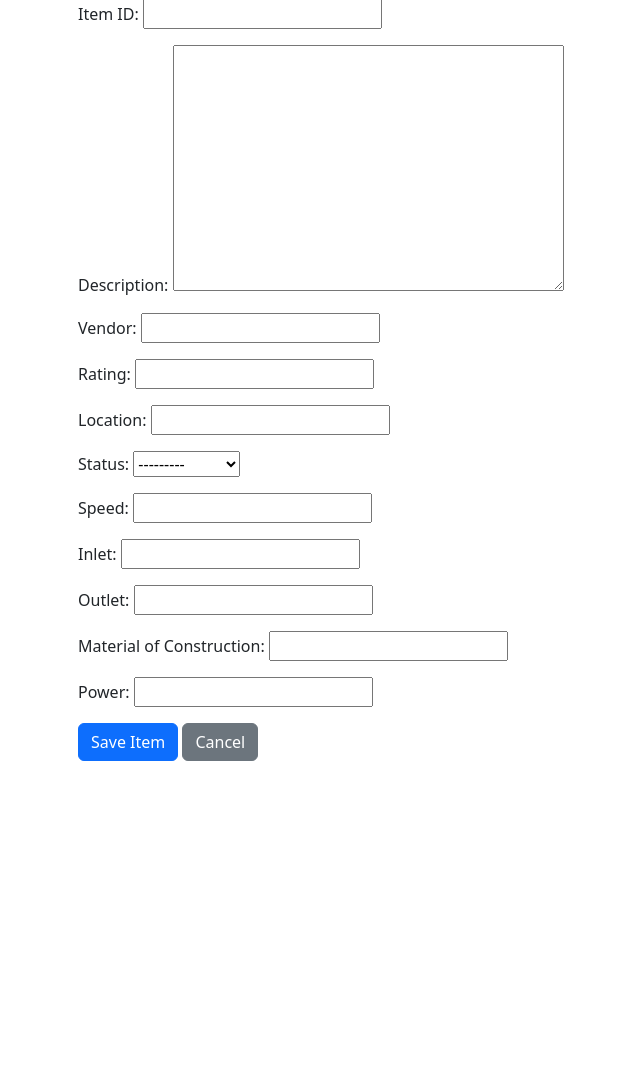
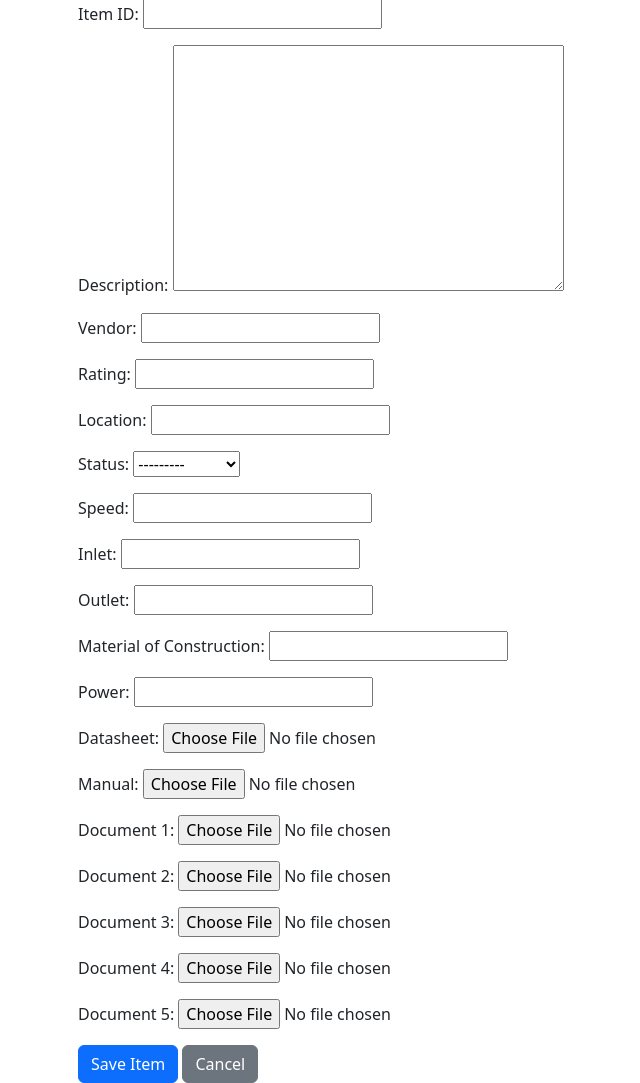
Before and after one commit to tamman86/Django_Warehouse_Inventory, a Django app: page /inventory/add/Pump/ in a window 1280 px wide. Shown: the part 145-1228 px from the top of the page, without its empty margins (4-644 px from the left). Before the commit the page ends 906 px from the top, so only its background shows below. Run offline with Django 5.2, Linux system fonts and the light colour scheme; a user stored in the database is signed in; data comes from the database, SQL or seed files in the repository; both versions use the stored data as it was after the commit.

Commit message:
Added document uploads for equipment

```diff
--- a/inventory/forms.py
+++ b/inventory/forms.py
@@ -6,7 +6,8 @@ class PumpForm(forms.ModelForm):
         model = Pump
         fields = [
             'item_id', 'description', 'vendor', 'rating', 'location', 'status',
-            'speed', 'inlet', 'outlet', 'moc', 'power'
+            'speed', 'inlet', 'outlet', 'moc', 'power',
+            'datasheet', 'manual', 'document1', 'document2', 'document3', 'document4', 'document5'
         ]
         widgets = {
             'category': forms.HiddenInput(),
@@ -17,7 +18,8 @@ class ValveForm(forms.ModelForm):
         model = Valve
         fields = [
             'item_id', 'description', 'vendor', 'rating', 'location', 'status',
-            'moc', 'size', 'valve_type'
+            'moc', 'size', 'valve_type',
+            'datasheet', 'manual', 'document1', 'document2', 'document3', 'document4', 'document5'
         ]
         widgets = {
             'category': forms.HiddenInput(),
@@ -28,7 +30,8 @@ class FilterForm(forms.ModelForm):
         model = Filter
         fields = [
             'item_id', 'description', 'vendor', 'rating', 'location', 'status',
-            'inlet', 'outlet', 'moc', 'filter_type'
+            'inlet', 'outlet', 'moc', 'filter_type',
+            'datasheet', 'manual', 'document1', 'document2', 'document3', 'document4', 'document5'
         ]
         widgets = {
             'category': forms.HiddenInput(),
@@ -39,7 +42,8 @@ class MixTankForm(forms.ModelForm):
         model = MixTank
         fields = [
             'item_id', 'description', 'vendor', 'rating', 'location', 'status',
-            'inlet', 'outlet', 'moc', 'power'
+            'inlet', 'outlet', 'moc', 'power',
+            'datasheet', 'manual', 'document1', 'document2', 'document3', 'document4', 'document5'
         ]
         widgets = {
             'category': forms.HiddenInput(),
@@ -48,7 +52,9 @@ class MixTankForm(forms.ModelForm):
 class CommandCenterForm(forms.ModelForm):
     class Meta:
         model = CommandCenter
-        fields = ['item_id', 'description', 'location', 'status',]
+        fields = ['item_id', 'description', 'location', 'status',
+                  'datasheet', 'manual', 'document1', 'document2', 'document3', 'document4', 'document5'
+        ]
         widgets = {
             'category': forms.HiddenInput(),
         }
@@ -58,13 +64,21 @@ class MiscForm(forms.ModelForm):
         model = Misc
         fields = [
             'item_id', 'description', 'vendor', 'rating', 'location', 'status',
-            'speed', 'inlet', 'outlet', 'moc', 'power', 'quantity'
+            'speed', 'inlet', 'outlet', 'moc', 'power', 'quantity',
+            'datasheet', 'manual', 'document1', 'document2', 'document3', 'document4', 'document5'
         ]
         widgets = {
             'category': forms.HiddenInput(),
         }
 
 class RepairLogForm(forms.ModelForm):
+    def __init__(self, *args, **kwargs):
+        super().__init__(*args, **kwargs)
+        # Make these fields not required at the form level
+        self.fields['repair_company'].required = False
+        self.fields['start_date'].required = False
+        self.fields['description'].required = False
+
     class Meta:
         model = RepairLog
         fields = [
--- a/inventory/models.py
+++ b/inventory/models.py
@@ -28,6 +28,13 @@ class BaseItem(models.Model):
     rating = models.CharField(max_length=50, blank=True)
     location = models.CharField(max_length=100, blank=True)
     status = models.ForeignKey(Status, on_delete=models.PROTECT, null=True, blank=True)
+    datasheet = models.FileField(upload_to='item_documents/', blank=True, null=True, verbose_name="Datasheet")
+    manual = models.FileField(upload_to='item_documents/', blank=True, null=True, verbose_name="Manual")
+    document1 = models.FileField(upload_to='item_documents/', blank=True, null=True, verbose_name="Document 1")
+    document2 = models.FileField(upload_to='item_documents/', blank=True, null=True, verbose_name="Document 2")
+    document3 = models.FileField(upload_to='item_documents/', blank=True, null=True, verbose_name="Document 3")
+    document4 = models.FileField(upload_to='item_documents/', blank=True, null=True, verbose_name="Document 4")
+    document5 = models.FileField(upload_to='item_documents/', blank=True, null=True, verbose_name="Document 5")
     last_updated = models.DateTimeField(auto_now=True)
 
     def __str__(self):
--- a/inventory/views.py
+++ b/inventory/views.py
@@ -70,13 +70,14 @@ def add_item_chooser(request):
 
 @login_required
 def add_item(request, category):
-    FormClass = FORM_MAP.get(category.lower().replace(' ', ''))
+    category_slug = category.lower().replace(' ', '')
+    FormClass = FORM_MAP.get(category_slug)
 
     if FormClass is None:
         return redirect('item_list')
 
     if request.method == 'POST':
-        form = FormClass(request.POST)
+        form = FormClass(request.POST, request.FILES)
         if form.is_valid():
             # Create the object in memory
             new_item = form.save(commit=False)
```
Also changed, not shown: inventory/templates/inventory/edit_item.html (added, +50 -0 lines), inventory/templates/inventory/item_detail.html (+12 -0 lines), db.sqlite3.
